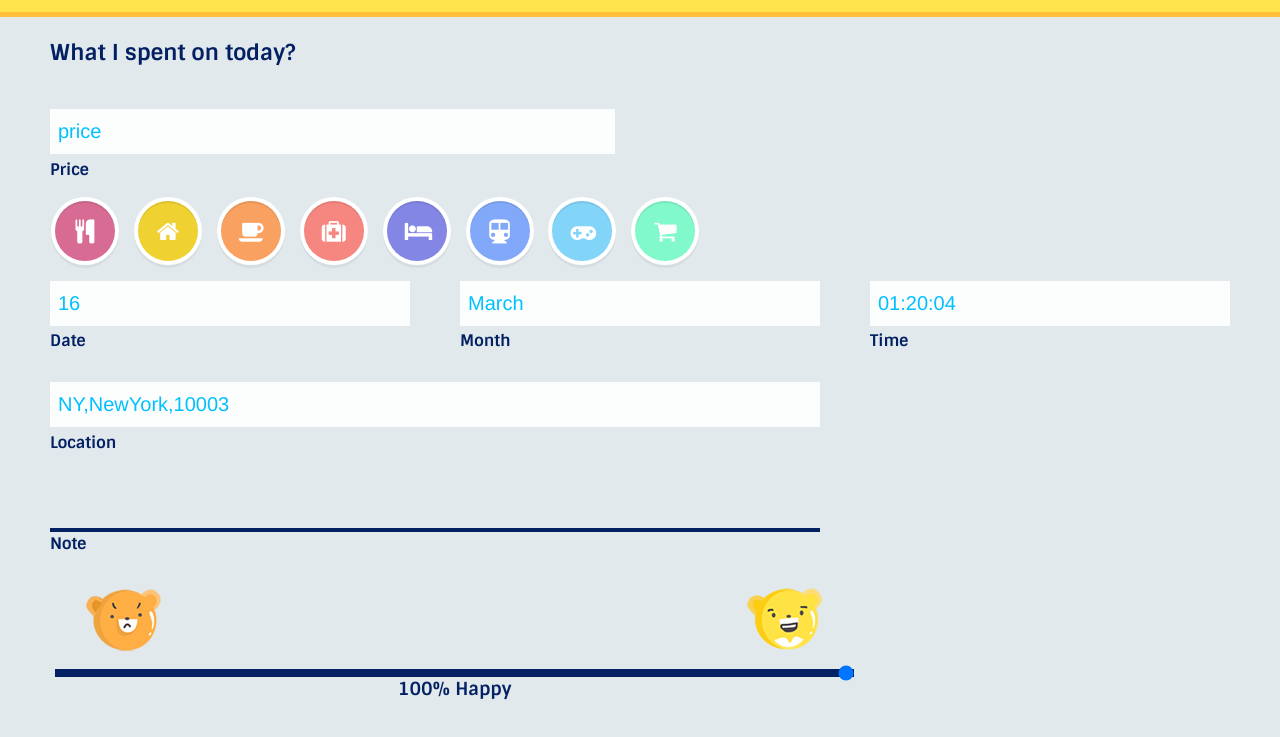
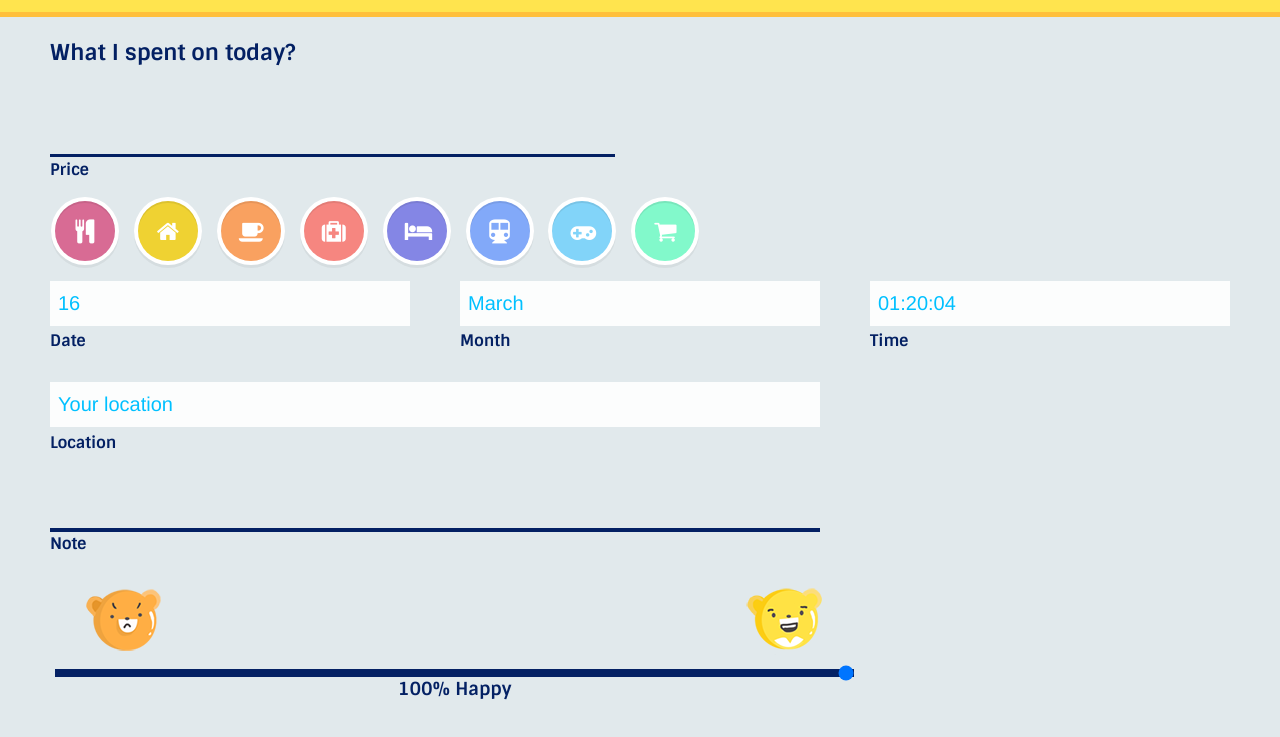
Before and after one commit to manxueitp/bear-pocket, a website: page views/input.html in a window 1280 px wide. Shown: the part 63-800 px from the top of the page. Drawn offline with nearby package versions, Linux system fonts and the light colour scheme; some packages are replaced by stand-ins of ours; files that its build step writes are made by us from their sources; files whose address does not match are found by name; a web font is replaced by a local one.

Commit message:
require to input value in the form

```diff
--- a/views/input.html
+++ b/views/input.html
@@ -30,7 +30,7 @@
           <div class="row">
             <div class="col-sm-6 centered ">
               <span class="input input--minoru wow fadeInLeft animated">
-                  <input class="input__field input__field--a" type="text" id="input-price" name="price" value="price" />
+                  <input class="input__field input__field--a" type="text" id="input-price" name="price" required/>
                   <label class="input__label input__label--a" for="price">
                     <span class="input__label-content input__label-content--a">Price</span>
                   </label>
@@ -125,7 +125,7 @@
           <div class="col-sm-8 centered">
               <div id="map"></div>
               <span class="input input--minoru wow fadeInRight animated">
-                  <input class="input__field input__field--a" type="text" id="input-location" name="location" value="NY,NewYork,10003"/>
+                  <input class="input__field input__field--a" type="text" id="input-location" name="location" value="Your location"/>
                   <label class="input__label input__label--a" for="location">
                     <span class="input__label-content input__label-content--a"> Location </span>
                   </label>
```
Also changed, not shown: public/js/input.js (+2 -31 lines), README.md.
